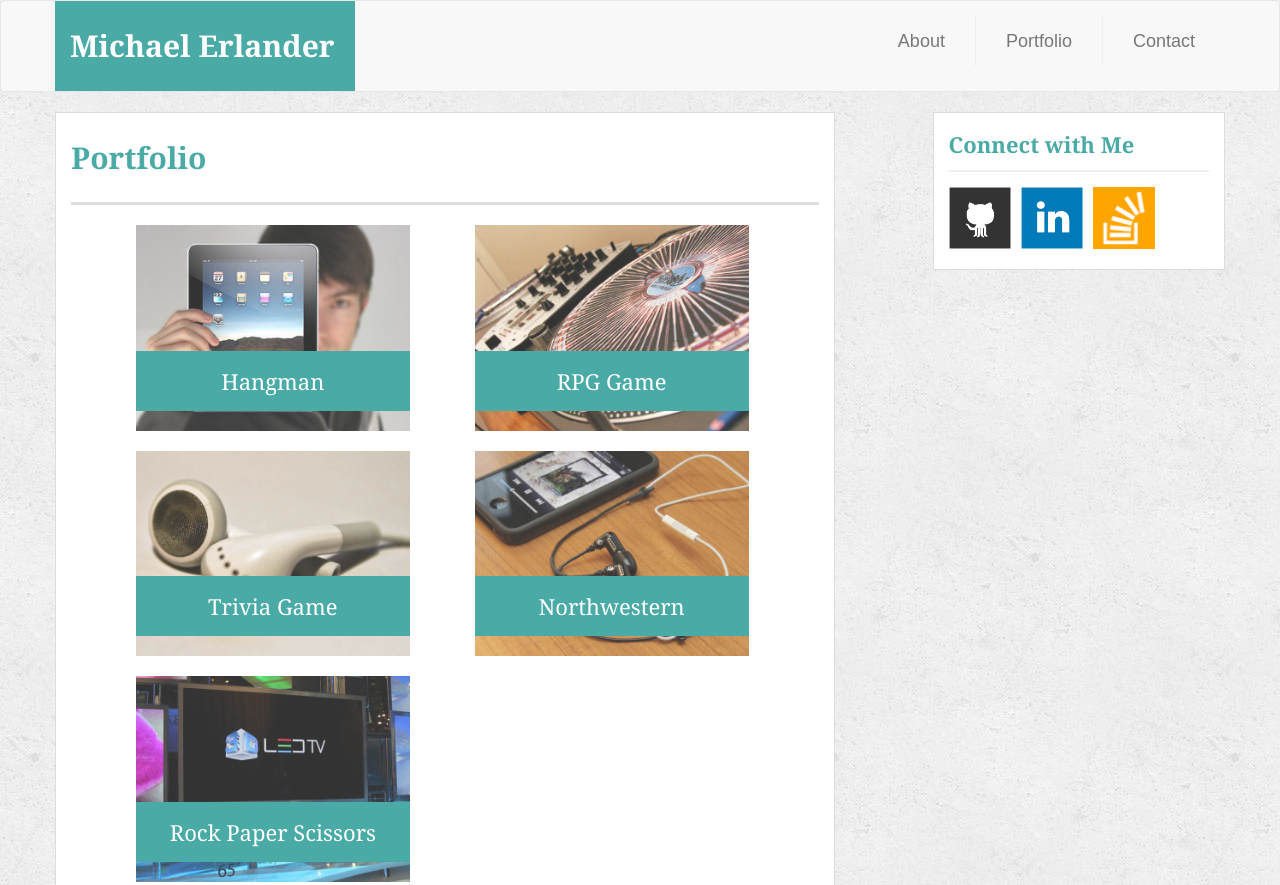
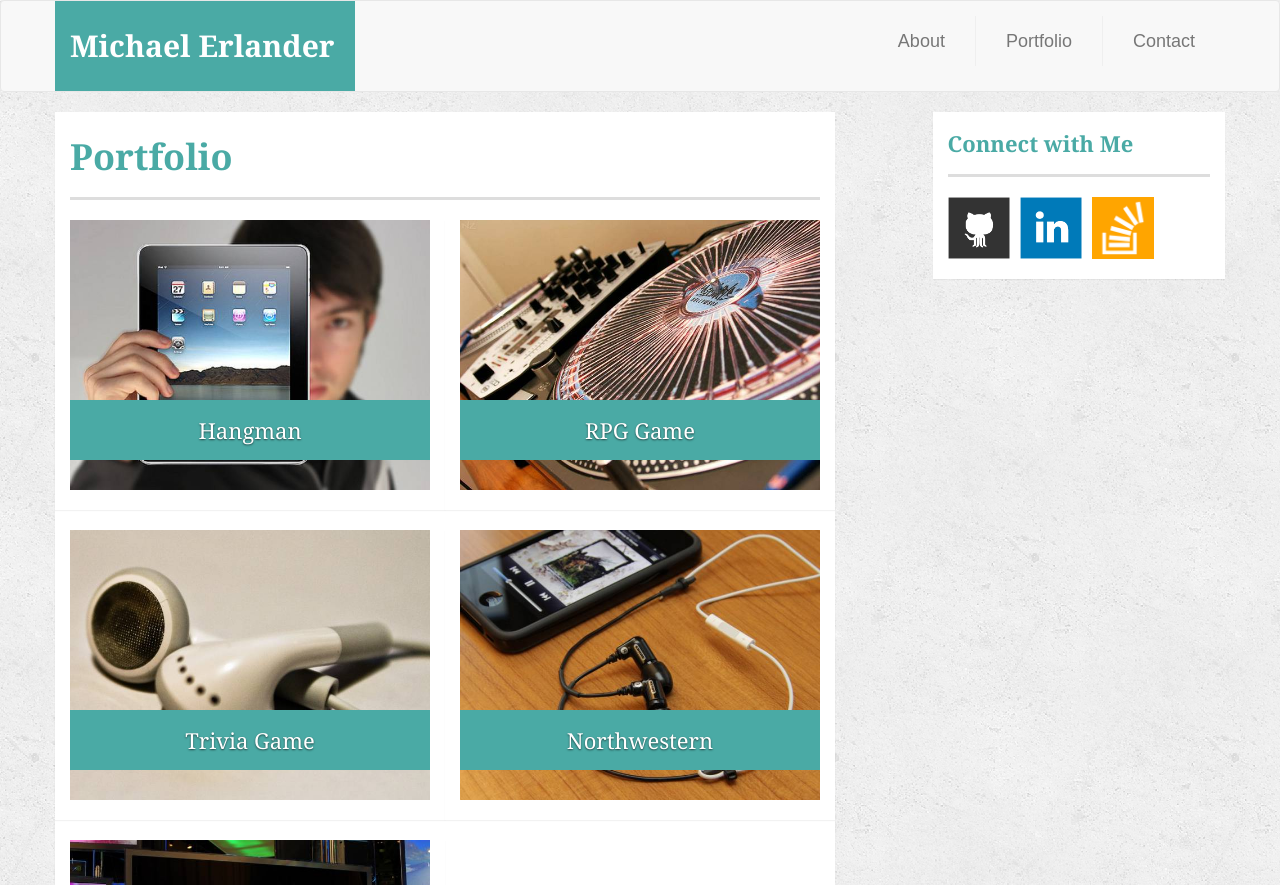
Before and after one commit to mrerlander/Bootstrap-Portfolio, a plain HTML site: page portfolio.html in a window 1280 px wide. Shown: the top 885 px of the page. Drawn offline with nearby package versions, Linux system fonts and the light colour scheme.

Commit message:
put in panels and cleaned up portfolio page

```diff
--- a/assets/css/style.css
+++ b/assets/css/style.css
@@ -12,20 +12,17 @@ body {
   min-height: calc(100vh - 101.6px);
 }
 
+h1 {
+  line-height: 50px;
+  margin-bottom: -5px;
+}
+
 h1,
 h2,
 h3 {
   font-family: Georgia, Times, "Times New Roman", serif;
   font-weight: 700;
   color: #4aaaa5;
-  margin-bottom: 20px;
-}
-
-h1 {
-  padding-bottom: 20px;
-  font-size: 30px;
-  line-height: 49px;
-  border-bottom: 3px solid #ddd;
 }
 
 h2,
@@ -34,14 +31,19 @@ h3 {
   padding-bottom: 15px;
   margin-bottom: 15px;
   line-height: 22px;
-  border-bottom: 2px solid #eee;
 }
+
 
 p{
   margin: 0;
 }
 
 /* header */
+.page-header {
+  margin-top: 20px;
+  padding-bottom: 20px;
+  border-bottom: 3px solid #ddd;
+}
 
 #logo {
   width: 300px;
@@ -98,41 +100,29 @@ footer {
 }
 
 /* main */
-
-.main-section {
+.panel {
+  border: 0;
   background: #fff;
-  border: 1px solid #ddd;
-  margin-bottom: 30px;
-  padding-bottom: 30px;
+  border-radius: 0;
+  padding-bottom: 20px;
 }
 
 .auth-image {
-  float: left;
   width: 200px;
-  height: auto;
   margin-top: 10px;
   margin-right: 25px;
 }
 
 /* portfolio page */
-
-.work {
-  position: relative;
-  width: 274px;
-  margin-bottom: 20px;
+.carousel-caption {
+  max-width: 100%;
+  width: 100%;
+  left: 0;
 }
 
-.work img {
-  width: 274px;
-  opacity: 0.8;
-}
-
-.work h3 {
-  position: absolute;
-  bottom: 20px;
-  width: 100%;
+.carousel-caption h3 {
   padding: 15px;
-  margin-bottom: 0;
+  margin: 0 15px;
   font-weight: 300;
   line-height: 30px;
   color: #fff;
@@ -142,6 +132,10 @@ footer {
 
 /* contact page */
 
+.form-control {
+  border-radius: 0;
+}
+
 .custom-btn {
   padding: 10px 30px;
   font-size: 18px;
--- a/portfolio.html
+++ b/portfolio.html
@@ -44,43 +44,51 @@
             <div class="row">
 
                 <!-- main section column -->
-                <section class="main-section col-xs-8">
+                <section class="panel col-xs-8">
+
+                    <div class="page-header">
                         <h1>Portfolio</h1>
+                    </div>
 
                     <!-- sub-row/columns for images -->
                     <div class="row">
-                        <div class="work col-xs-6 col-xs-offset-1 text-center">
-                            <img src="assets/images/technics-q-c-640-480-1.jpg" alt="hangman">
-
+                        <div class="panel col-xs-6 text-center">
+                            <img class="img-responsive" src="assets/images/technics-q-c-640-480-1.jpg" alt="hangman">
+                            <div class="carousel-caption">
                                     <h3>Hangman</h3>
                                 </div>
-                        <div class="work col-xs-6 col-xs-offset-1 text-center">
-                            <img src="assets/images/technics-q-c-640-480-2.jpg" alt="RPG Game">
-
+                        </div>
+                        <div class="panel col-xs-6 text-center">
+                            <img class="img-responsive" src="assets/images/technics-q-c-640-480-2.jpg" alt="RPG Game">
+                            <div class="carousel-caption">
                                 <h3>RPG Game</h3>
                             </div>
-                        <div class="work col-xs-6 col-xs-offset-1 text-center">
-                            <img src="assets/images/technics-q-c-640-480-5.jpg" alt="Trivia Game">
-
+                        </div>
+                        <div class="panel col-xs-6 text-center">
+                            <img class="img-responsive" src="assets/images/technics-q-c-640-480-5.jpg" alt="Trivia Game">
+                            <div class="carousel-caption">
                                     <h3>Trivia Game</h3>
                                 </div>
-                        <div class="work col-xs-6 col-xs-offset-1 text-center">
-                            <img src="assets/images/technics-q-c-640-480-7.jpg" alt="Rutgers Info Widget">
-
+                        </div>
+                        <div class="panel col-xs-6 text-center">
+                            <img class="img-responsive" src="assets/images/technics-q-c-640-480-7.jpg" alt="Rutgers Info Widget">
+                            <div class="carousel-caption">
                                     <h3>Northwestern</h3>
                                 </div>
-                        <div class="work col-xs-6 col-xs-offset-1 text-center">
-                            <img src="assets/images/technics-q-c-640-480-9.jpg" alt="Rock Paper Scissors">
-
+                        </div>
+                        <div class=" panel col-xs-6 text-center">
+                            <img class="img-responsive" src="assets/images/technics-q-c-640-480-9.jpg" alt="Rock Paper Scissors">
+                            <div class="carousel-caption">
                                     <h3>Rock Paper Scissors</h3>
+                                </div>
                         </div>
                     </div>
                 </section>
 
                 <!-- sidebar column -->
-                <section class="sidebar col-xs-3 pull-right text-left">
+                <section class="panel col-xs-3 pull-right text-left">
                     <div id="connect">
-                        <h2>Connect with Me</h2>
+                        <h2 class="page-header">Connect with Me</h2>
 
                         <!-- icon links -->
                         <a href="https://github.com/mrerlander" target="_blank">
```
Also changed, not shown: contact.html (+4 -4 lines), index.html (+5 -5 lines). Lines whose indentation alone changed are shown as unchanged.
